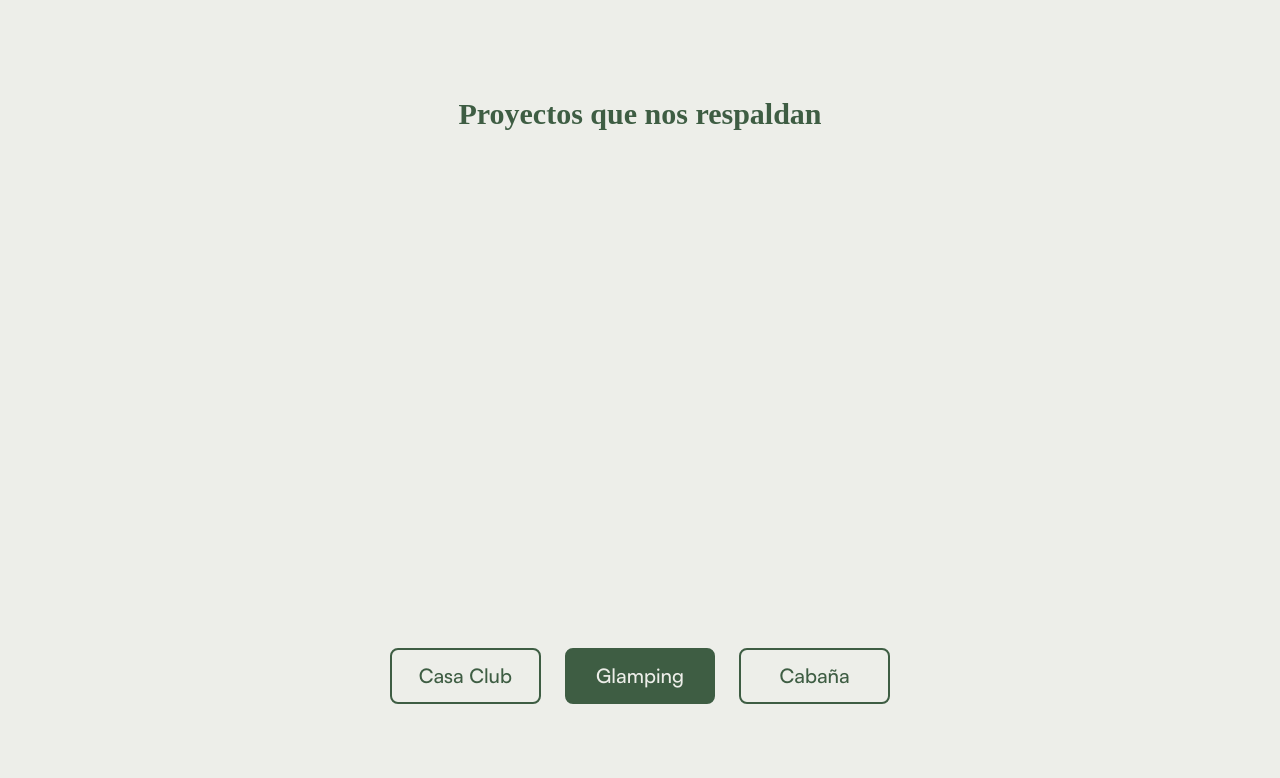
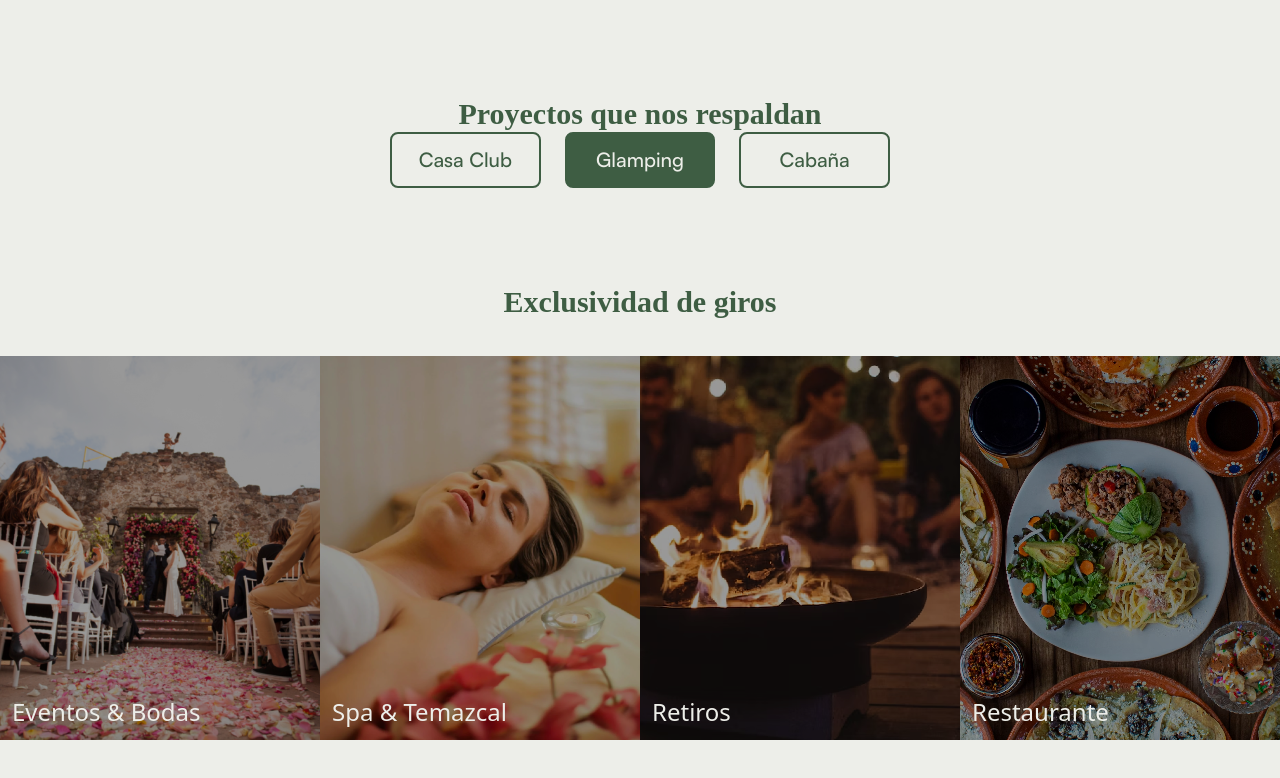
Before and after one commit to ace-software-dev/Landing-Page-SMA, a Next.js app: page / in a window 1280 px wide. Shown: the top 778 px of the page. Built offline with nearby package versions, Linux system fonts and the light colour scheme.

Commit message:
feat: job operations organism

```diff
--- /dev/null
+++ b/src/app/components/organisms/operations.tsx
@@ -0,0 +1,30 @@
+import OperationCard from '../molecules/operation-card';
+import Title from '../molecules/section-title';
+import ImageEvents from '../../../../public/images/events.png'
+import ImageSpa from '../../../../public/images/spa.png'
+import ImageFire from '../../../../public/images/fire.png'
+import ImageRestaurant from '../../../../public/images/restaurant.png'
+
+export default function Operations() {
+  const imagesData = [
+    { src: ImageEvents, alt: 'Eventos & Bodas', text: 'Eventos & Bodas' },
+    { src: ImageSpa, alt: 'Spa & Temazcal', text: 'Spa & Temazcal' },
+    { src: ImageFire, alt: 'Retiros', text: 'Retiros' },
+    { src: ImageRestaurant, alt: 'Restaurante', text: 'Restaurante' },
+  ];
+  return (
+    <div className='w-full sm:max-w-md md:max-w-7xl'>
+      <Title title="Exclusividad de giros" subtitle=""/>
+      <div className="flex flex-col md:flex-row py-5 md:py-9">
+        {imagesData.map((image, index) => (
+            <OperationCard
+            key={index}
+            src={image.src}
+            alt={image.alt}
+            text={image.text}
+            />
+        ))}
+      </div>
+    </div>
+  )
+}
--- a/src/app/page.tsx
+++ b/src/app/page.tsx
@@ -1,14 +1,15 @@
 import Title from './components/atoms/Title/title'
 import Discover from './components/organisms/discover'
-
+import Operations from './components/organisms/operations'
 
 export default function Home() {
   return (
-    <main className="flex min-h-screen flex-col items-center justify-between p-8 sm:p-12 md:p-16 lg:p-20 xl:p-24 bg-almost-white ">
-      <div className="flex">
-        <Title>Proyectos que nos respaldan</Title>
+    <main className="flex min-h-screen flex-col items-center bg-almost-white">
+      <div className="p-8 sm:p-12 md:p-16 lg:p-20 xl:p-24">
+          <Title>Proyectos que nos respaldan</Title>
+          <Discover/>
       </div>
-        <Discover/>
+      <Operations/>
     </main>
   )
 }
```
